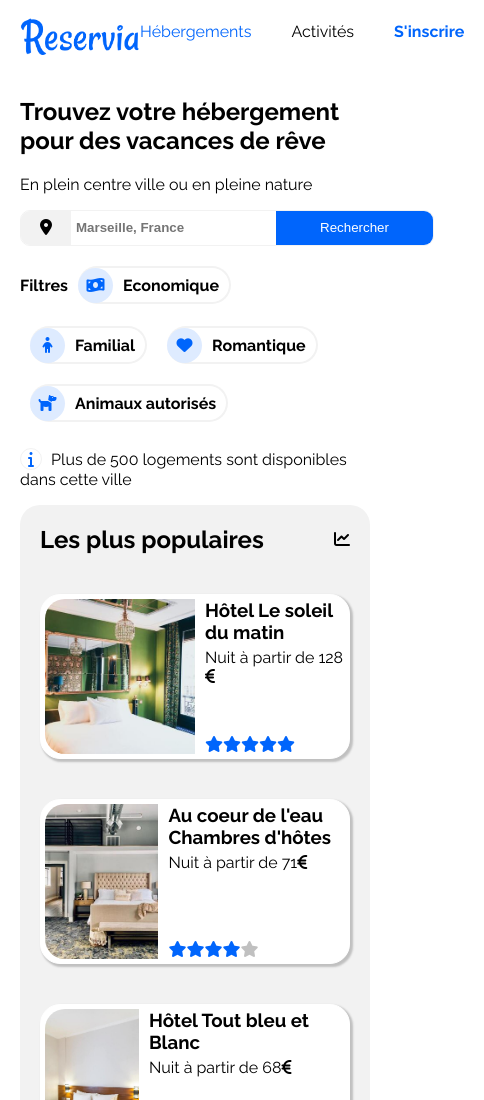
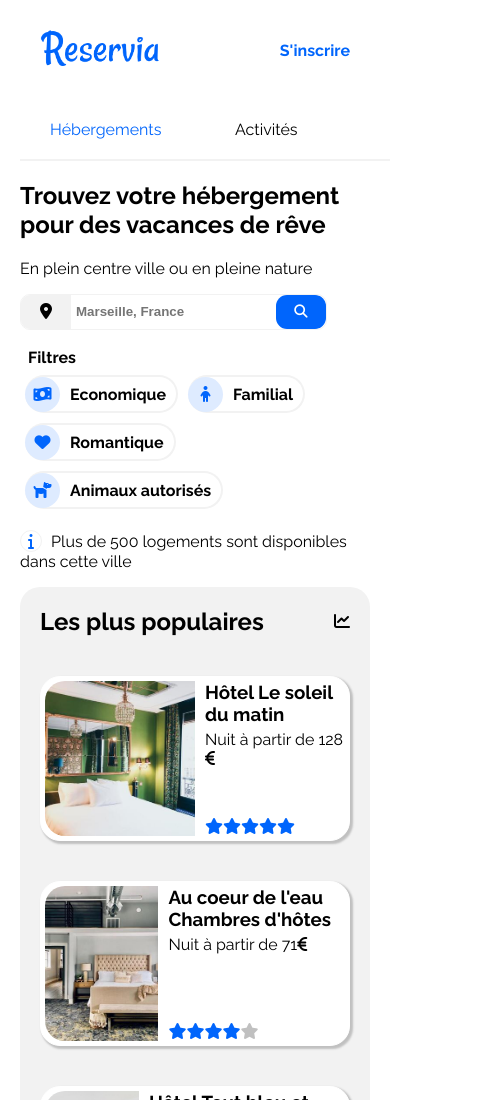
Before and after one commit to Ines-1958/projet2, a plain HTML site: page index.html in a window 390 px wide. Shown: the top 1100 px of the page, 484 px wide, since content can reach past the window. Drawn offline with Linux system fonts and the light colour scheme.

Commit message:
responsive
détails

```diff
--- a/index.html
+++ b/index.html
@@ -28,6 +28,28 @@
                                 <li><a href="#" class="inscription">S'inscrire</a></li><!--à corriger-->
                             </ul>
                         </div>
+
+                    </nav>
+                </div>
+
+                <div class="en_tete_mobile">
+                    <div class="sous-en-tete">
+                        <div class="logo">
+                            <img src="images_reservia/logo/Reservia@3x.png" class="logo1" alt="logo reservia"/><!--insertion logo reservia-->
+                        </div>
+                        <div>
+                            <a href="#" class="inscription">S'inscrire</a><!--à corriger-->
+                        </div>
+                    </div>
+
+                    <nav >
+                        <div>
+                            <ul class="menu">
+                                <li><a href="#hebergements" class="active">Hébergements</a></li><!--ne fonctionne pas sur le li, problème de puissance?vu l'id-->
+                                <li><a href="#activites">Activités</a></li>
+                            </ul>
+                        </div>
+
                     </nav>
                 </div>
 
@@ -36,12 +58,16 @@
                 <div>
                     <form>
                     <div class="zone_saisie"><i class="fas fa-map-marker-alt"></i> <input type="text" placeholder="Marseille, France" name="rechercher" id="rechercher" />
-                        <button type="submit">Rechercher</button><!--création bouton Rechercher-->
+                        <button type="submit">
+                            <span class="bouton_pc">Rechercher</span>
+                            <span class="bouton_mobile"><i class="fas fa-search"></i></span>
+                        </button><!--création bouton Rechercher-->
                     </div>
                     </form>
 
                 </div>
-                <div class="filtres">Filtres <!--insertion des différentes icônes-->
+                <div class="filtres">
+                    <span class="filtres-titre">Filtres</span> <!--insertion des différentes icônes-->
                     <div class="icones_texte">
                         <span class="icones_filtres"><i class="fas fa-money-bill-wave icone"></i> </span><span class="texte">Economique</span>
                     </div>
--- a/style.css
+++ b/style.css
@@ -34,25 +34,30 @@ body a {
   height: 100%;
 }
 
-.en_tete .menu
-{
+.en_tete .menu {
+
     display: flex; /*flexbox pour les nav*/
     flex-direction: row;
     margin-top: 0; /*suppression de la marge top sur le menu de navigation (ul)*/
 
 }
 
-.en_tete .menu a:hover {
+.en_tete .menu li:hover a {
     color: #0065FC;/*couleur bleue au survol des liens de l'en_tete classe menu*/
 }
 
 
 .en_tete .menu li {
-    padding: 20px;
+
     border-top: 2px solid white;
 }
 
-.en_tete .menu li:hover {
+.en_tete .menu a {
+    display: block;/*padding sur les a du menu(bloc ul)*/
+    padding: 20px;
+}
+
+.en_tete .menu li:hover{
     border-top: 2px solid #0065FC;
 }
 
@@ -65,9 +70,9 @@ body a {
     font-weight: bold;
 }
 
-/*.en_tete .menu a:visited {
-    color: #0065FC;
-}*/
+.en_tete_mobile {
+    display: none;
+}
 
 
 #rechercher
@@ -86,7 +91,7 @@ body a {
     border-radius: 10px;
 }
 
-.zone_saisie i {
+.zone_saisie .fa-map-marker-alt {
     width: 34px;/*stylisation icône zone de saisie*/
     height: 34px;
     background-color: #F2F2F2;
@@ -107,9 +112,18 @@ body a {
 .zone_saisie button {
     width: 157px;
     height: 34px;
-    color: white;
     background-color:  #0065FC;
     border: none;
+    cursor: url("https://www.kindpng.com/picc/m/108-1083783_cursor-svg-pointer-hand-pointer-cursor-hd-png.png"), pointer;
+}
+
+
+.zone_saisie button span{
+    color: white;
+}
+
+.zone_saisie button .bouton_mobile {
+    display: none;
 }
 
 .icone {
@@ -140,6 +154,7 @@ body a {
     border-radius: 50px;
     margin: 10px;
     border-left: none;
+    cursor: url("images/cursor.png"), pointer;
 }
 
 .filtres .icones_texte:hover { /*changement d'apparence au survol*/
@@ -157,7 +172,7 @@ body a {
     float: left;
 }
 
-.filtres .icones_texte .icones_filtres i:hover { /*changement d'apparence au survol*/
+.filtres .icones_texte:hover .icones_filtres i { /*changement d'apparence au survol*/
     color: white;
  }
 
@@ -439,22 +454,116 @@ body a {
 
 
 
-
-/*.en_tete_mobile {}*/
-
-/* tablette */
-/*@media screen and (min-width: 640px) and (max-width: 900px) {
-.en_tete {
-    display: none;
-}*/
-
-
 /* mobile */
 @media all and (max-width: 768px) {
 
     body {
         margin: 0;
         box-sizing: border-box;
+    }
+
+    /*body .container {
+        margin: 0 auto;
+        padding: 0 0;
+    }*/
+
+
+    .en_tete {
+        display: none;
+    }
+
+    .en_tete_mobile {
+        display: initial;
+    }
+
+    .en_tete_mobile .sous-en-tete {
+        display: flex;
+        flex-direction: row;
+        justify-content: space-between;
+        align-items: center;
+        margin: 20px;
+    }
+
+    .en_tete_mobile .menu {
+        display: flex; /*flexbox pour les nav*/
+        flex-direction: row;
+        margin-top: 0; /*suppression de la marge top sur le menu de navigation (ul)*/
+        width: 100%;
+    }
+
+
+    .en_tete_mobile .logo {
+        max-width: 100px;/*définition largeur principale*/
+    }
+    .en_tete_mobile .logo1 { /*redimensionnement logo*/
+        width: 120px;
+        height: 100%;
+    }
+
+
+
+    .en_tete_mobile .menu li:hover a {
+        color: #0065FC;/*couleur bleue au survol des liens de l'en_tete classe menu*/
+    }
+
+
+    .en_tete_mobile .menu li {
+
+        border-bottom: 2px solid #F2F2F2;
+        min-width: 50%;
+        padding-left: 10px;
+    }
+
+    .en_tete_mobile .menu a {
+        display: block;/*padding sur les a du menu(bloc ul)*/
+        padding: 20px;
+    }
+
+    .en_tete_mobile .menu li:hover{
+        border-bottom: 2px solid #0065FC;
+    }
+
+    .en_tete_mobile .menu .active {
+        color: #0065FC;
+    }
+
+    .en_tete_mobile .sous-en-tete .inscription {
+        color: #0065FC;
+        font-weight: bold;
+    }
+
+    .zone_saisie {
+        width: 305px;
+    }
+
+    .zone_saisie button {
+        width: 50px;
+        border-radius: 11px;
+    }
+
+    .zone_saisie button .bouton_pc {
+        display: none;
+    }
+
+    .zone_saisie button .bouton_mobile {
+        display: initial;
+    }
+
+
+    .filtres {
+        flex-wrap: wrap;
+        margin-top: 15px;
+        line-height: 25px;
+    }
+
+    .filtres .filtres-titre {
+        min-width: 100%;
+        padding-left: 8px;
+
+    }
+
+    .filtres .icones_texte {
+        margin: 5px;
     }
 
     .section_une {
@@ -498,15 +607,9 @@ body a {
     }
 
 
-    .filtres {
-        flex: 1;
-        min-width: 45%;
-        flex-direction: row;
-        margin-top: 10px;
-        font-weight: bold;
-        line-height: 60px;
-        flex-wrap: wrap;
-    }
+
+
+
 
     .blocC .blocC2 .activites_blocC {
         width: 100%;
@@ -518,7 +621,7 @@ body a {
     .blocC .blocC2 {
         display: flex;/*activation de la flexbox sur l'axe principal deu blocC (activités à Marseille)*/
         flex-direction: column;
-        justify-content: space-between;
+
     }
 
     .blocC .blocC2 .activites_blocC  .block .bloc_img1 {
@@ -676,7 +779,10 @@ body a {
     .bas_de_page {
 
         margin-top: 50px;
-        flex-direction: column;
+
+    }
+
+    .bas_de_page .bloc_footer {
         width: 100%;
     }
 }
```
